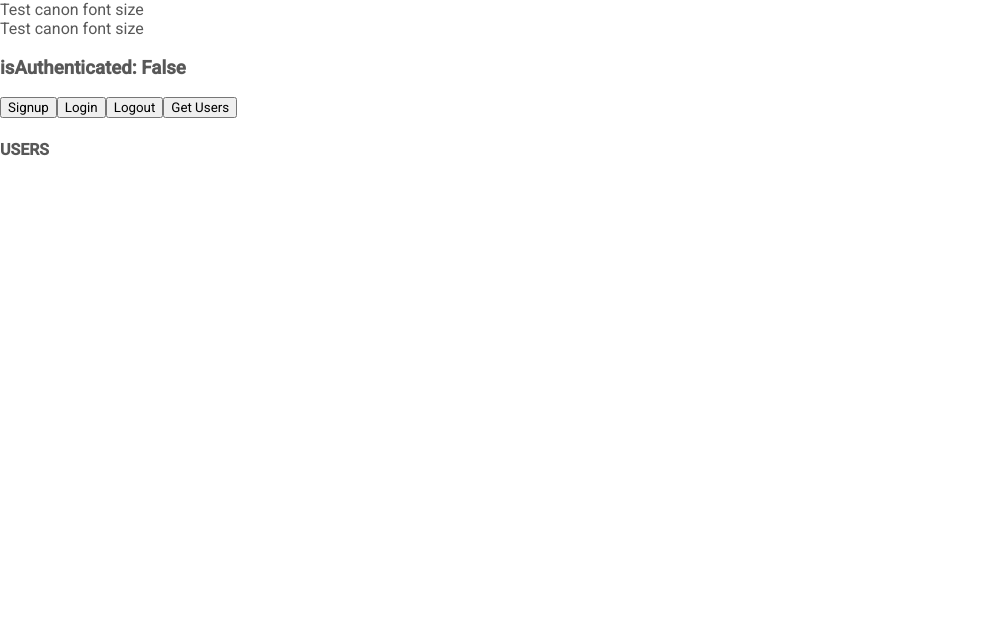
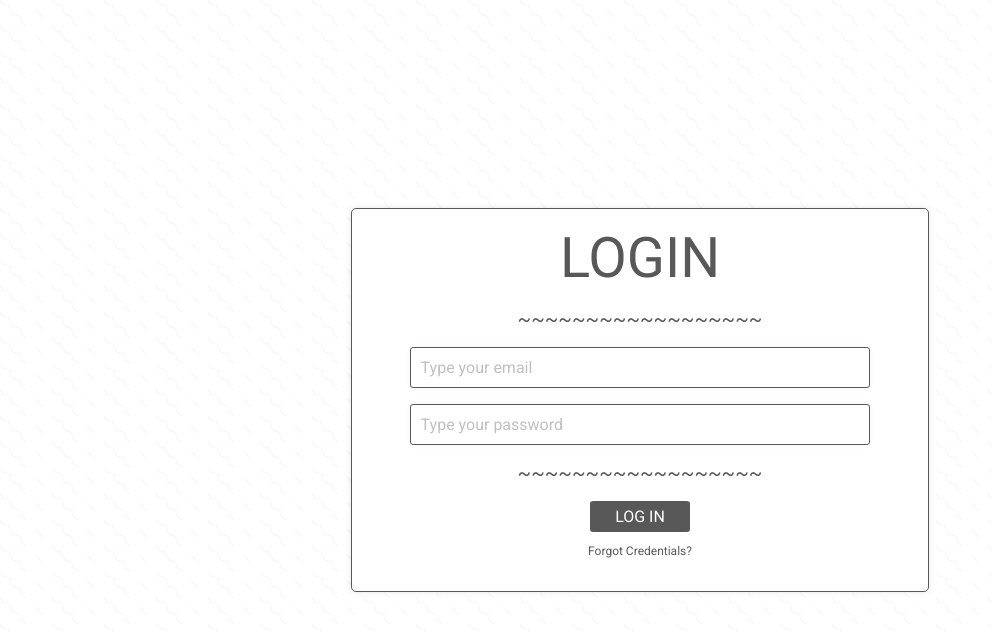
Before and after one commit to Vordty/writ-web, a React (Create React App) app: page /auth in a window 1280 px wide. Shown: the top 632 px of the page, without its empty margins (0-992 px from the left). Built offline with nearby package versions, Linux system fonts and the light colour scheme.

Commit message:
Add login screen

```diff
--- a/src/routes/Auth.js
+++ b/src/routes/Auth.js
@@ -4,15 +4,15 @@ import { GET_USERS } from "../queries/UserQueries";
 
 import { useLazyQuery } from "@apollo/react-hooks";
 
+import Background from "../components/Background/Background";
+import Card from "../components/Card/Card";
 import Text from "../components/Text/Text";
+import Spacer from "../components/Spacer/Spacer";
+import Input from "../components/Input/Input";
+import Button from "../components/Button/Button";
 
 export const Auth = () => {
 	const { isAuthenticated, login, logout, signup } = useContext(AuthContext);
-
-	const [getUsersQuery, { loading, data, error }] = useLazyQuery(GET_USERS);
-
-	if (loading && !data) return "Loading...";
-	if (error) return `Error! ${error.message}`;
 
 	const onSignup = () => {
 		signup();
@@ -26,26 +26,26 @@ export const Auth = () => {
 		logout();
 	};
 
-	const onGetUsers = async () => {
-		getUsersQuery();
-		if (data) {
-			console.log("data", data);
-		}
-	};
-
 	return (
-		<div>
-			<Text type="canon">Test canon font size</Text>
-			<Text type="trafalgar">Test canon font size</Text>
-			<h3>isAuthenticated: {isAuthenticated ? "True" : "False"}</h3>
-			<button onClick={onSignup}>Signup</button>
-			<button onClick={onLogin}>Login</button>
-			<button onClick={onLogout}>Logout</button>
-			<button onClick={onGetUsers}>Get Users</button>
-
-			<h4>USERS</h4>
-			<div>{data && data.users.map(user => <div>{user.firstName}</div>)}</div>
-		</div>
+		<Background pattern="dots">
+			<Card>
+				<div className="mt">
+					<Text type="title">LOGIN</Text>
+				</div>
+				<Spacer count="18" symbol="~" symbolSize="medium" />
+				<Input containerStyle="mb" placeholder="Type your email" />
+				<Input hidden={true} placeholder="Type your password" />
+				<Spacer count="18" symbol="~" symbolSize="medium" />
+				<Button type="btn-solid" style="capitalize">
+					Log In
+				</Button>
+				<div className="mb-8 mt-2">
+					<Button type="btn-ghost" isSmall={true}>
+						Forgot Credentials?
+					</Button>
+				</div>
+			</Card>
+		</Background>
 	);
 };
 
```
